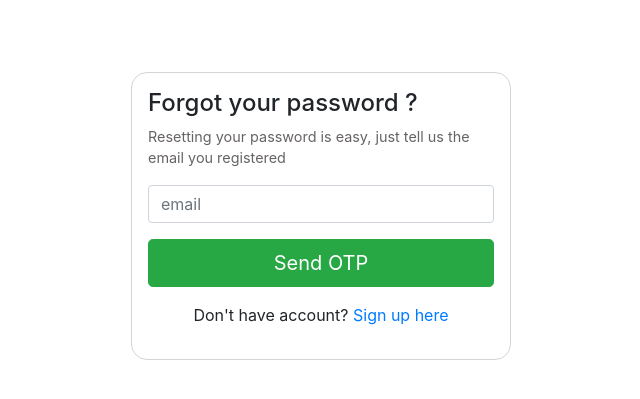
After one commit to goutham9032/Mockfb, a Django app: page /accounts/forgot_password/ in a window 1280 px wide. The commit adds this page. Shown: the top 399 px of the page, without its empty margins (319-959 px from the left). Run offline with Django 3.2, Linux system fonts and the light colour scheme; parts of the project's set-up code (start-up, migrations or seed data) failed here and were passed over; some libraries are stand-ins or nearby versions.

Commit message:
added forgot password

```diff
--- a/Mock_fb/urls.py
+++ b/Mock_fb/urls.py
@@ -11,7 +11,8 @@ urlpatterns = [
     url(r'^accounts/login/$', app_views.login_user, name="login_user"),
     url(r'^accounts/logout/$', auth_views.logout, {'template_name':'registration/logout.html'}),
     url(r'^accounts/register/$', app_views.register, name="register"),
-    url(r'^accounts/password_reset/$', app_views.password_reset, name="password_reset"),
+    url(r'^accounts/forgot_password/$', app_views.forgot_password, name="forgot_password"),
+    url(r'^accounts/password_reset/(?P<key>.*)$', app_views.password_reset, name="password_reset"),
 
     url(r'^', include('app.urls')), # No need of import
 ]
--- a/app/views.py
+++ b/app/views.py
@@ -3,6 +3,7 @@ import os
 import json
 import time
 import urllib
+import base64
 from random import randint
 
 from django.shortcuts import render, redirect
@@ -16,6 +17,7 @@ from django.contrib.sessions.models import Session
 from django.views.decorators.csrf import csrf_exempt
 from django.contrib.auth import authenticate, login
 from django.core.mail import send_mail, EmailMultiAlternatives
+from django.core.exceptions import PermissionDenied, ObjectDoesNotExist
 from django.contrib.auth.hashers import make_password, check_password
 from django.template.loader import render_to_string, get_template
 from django import forms
@@ -39,33 +41,84 @@ def get_user_from_session(req_perm):
               f_name='get_user_from_session',
               user_id=user.id, username=user.username)
 
-def send_support_mail(subject, mail, body="", template_path='', context='', cc_emails=[]):
+def send_support_mail(subject, mail, body="", template_path='', context={}, cc_emails=[]):
     message = EmailMultiAlternatives(subject=subject,
         body=body, from_email=settings.EMAIL_HOST_USER,
         to=[mail], cc=cc_emails)
 
-    context = context
-    template = render_to_string('email_template.html', {'name':mail,'otp':context})
+    template = render_to_string('email_template.html', context)
     message.attach_alternative(template, "text/html")
     message.send(fail_silently=True)
     return True
 
-def password_reset(request):
+def password_reset(request, key):
+    decoded_dict = json.loads(base64.urlsafe_b64decode(key).decode())
+    user = User.objects.get(email=decoded_dict['email'])
+    if decoded_dict['key'] != user.password.split('$')[-1]:
+       return render(request, 'errors.html')
+    if request.method == 'POST':
+       req_body = request.POST.dict()
+       new_enc_pass = req_body['new_password']
+       new_dec_pass = base64.urlsafe_b64decode(bytes(new_enc_pass, 'utf-8')).decode()
+       user.set_password(new_dec_pass)
+       user.save()
+       user = authenticate(username = user.username, password = new_dec_pass)
+       if user:
+          login(request, user)
+          return JsonResponse({'success':True})
+       else:
+          return JsonResponse({'success':False})
+    return render(request, 'registration/password_reset.html', {'user':user})
+
+def forgot_password(request):
     if request.method == 'POST':
         post_body = request.POST.dict() # This format will be used when JSON is not stringified in js
         rand_no = lambda length : randint(int('1'*length),int('9'*length))
         if post_body['type'] == 'register_otp':
-            user = User.objects.get(email=post_body['email'])
+            try:
+               user = User.objects.get(email=post_body['email'])
+            except ObjectDoesNotExist:
+                return JsonResponse({'success':False,
+                                     'message': '<b>%s</b> email does not exists, please provide valid email'%(post_body['email'])})
+
             otp = rand_no(6)
             enc_otp = make_password(otp, '36000', 'pbkdf2_sha256')
+            print(otp)
+            # method2 storing in db
             OtpActivity.objects.update_or_create(user=user,
                                                 defaults={'otp':enc_otp,
                                                           'created_ts':int(time.time())
                                                          })
-            val = send_support_mail('Password reset', post_body['email'], context=otp)
+            json_dumps = lambda email, key : json.dumps({'email':email,
+                                                         'key':key.split('$')[-1],
+                                                         'timestamp':int(time.time())})
+            encode = lambda email, key: base64.urlsafe_b64encode(bytes(json_dumps(email, key), 'utf-8'))
+            encoded_key = encode(user.email, user.password)
+            home_url = request.get_raw_uri().split('accounts')[0]
+            encoded_url = '%saccounts/password_reset/%s'%(home_url, encoded_key.decode())
+            email_pass_reset_msg = ' <br><br><a href="%s">Click here to reset password</a>'%(encoded_url)
+            val = send_support_mail('Password reset', post_body['email'], context={'otp':otp,
+                                                                                   'email':post_body['email'],
+                                                                                   'pass_reset_url': encoded_url})
             if val == 1:
-               return JsonResponse({'success':True})
+               # method 1 setting to session some variables
+               request.session['otp'] = otp
+               request.session['expiry'] = int(time.time()) + settings.OTP_EXPIRY_LIMIT
+               request.session['user'] = user.email
+               # TODO : session not getting expired
+               # request.session.set_expiry(settings.OTP_EXPIRY_LIMIT)
+            success_msg = 'An OTP has been sent to the registered email <b>%s</b>'%(post_body['email'])
+            return JsonResponse({'success':True, 'message': success_msg})
         elif post_body['type'] == 'verify_otp':
+            # method 1 through session we can check
+            sess_otp = request.session['otp']
+            sess_otp_exp = request.session['expiry']
+            sess_user = request.session['user']
+            below_exp = int(time.time()) <= sess_otp_exp
+            if not (below_exp and sess_user == post_body['email'] and post_body['otp'] == str(sess_otp)):
+                return JsonResponse({'success':False})
+
+            # method 2 store in deb and check
             user = User.objects.get(email=post_body['email'])
             obj = OtpActivity.objects.get(user=user)
             created_ts = obj.created_ts
@@ -76,7 +129,7 @@ def password_reset(request):
             else:
                 return JsonResponse({'success':False})
     else:
-       return render(request, 'registration/password_reset.html')
+       return render(request, 'registration/forgot_password.html')
 
 @login_required
 def home(request):
@@ -176,6 +229,7 @@ def login_user(request):
         if not (User.objects.filter(username=username).exists() and password):
             return render(request, 'registration/login.html', {'success': False, 'data':req})
         user = authenticate(username = username, password = password)
+        # TODO: session expire working in firefox, not in crome
         if 'remember' not in req:
             request.session.set_expiry(0)
             settings.SESSION_EXPIRE_AT_BROWSER_CLOSE = True
--- a/requirements.txt
+++ b/requirements.txt
@@ -1,2 +1,3 @@
 Django==1.9.8
 basescript==0.2.6
+django-otp==0.5.2
--- a/static/css/home.css
+++ b/static/css/home.css
@@ -231,3 +231,28 @@ input[type="file"]{
     font-size:0.8rem;
     padding:0.4rem;
 }
+.f_right{
+    float:right;
+}
+.otp_btns{
+    padding: 0.375rem 2.75rem;
+    margin-top:0.5rem;
+}
+.otp_info_msg_div p{
+    margin:0.4rem
+}
+.err{
+    color:red;
+    font-size:0.8rem;
+}
+.err_pass_msg{
+    color:red;
+    font-size:0.8rem;
+}
+.otp_counter{
+    color:blue;
+}
+.reset_info_msg{
+    font-size: 0.9rem;
+    color: #676363;
+}
--- a/static/js/main.js
+++ b/static/js/main.js
@@ -2,6 +2,7 @@ $DOM = $(document)
 $DOM.ready(function(){
 
     var OTP_SESSION = 45 // sec
+    var TMP_PASS_LEN = 0
 
     function call_ajax(url, type, data) {
          data = data || '';
@@ -143,37 +144,83 @@ $DOM.ready(function(){
 			}
 		});
     }
-
+    var timer = null;
     function set_timer(){
-       setInterval(function() {
-           $("#counter").html(OTP_SESSION)
-           OTP_SESSION--;
-       }, 1000)
+       timer = setInterval(function() {
+						   $(".otp_counter").html('00:'+OTP_SESSION).css('color', 'blue')
+						   OTP_SESSION--;
+                           if(OTP_SESSION < 10){
+							 $(".otp_counter").html('00:0'+OTP_SESSION).css('color','red')
+                           }
+						   if(OTP_SESSION == 0){
+							 $(".otp_counter").html('00:00').css('color','red')
+                             $('#verify_otp').prop('disabled', true)
+                             $('.err').toggleClass('no_display')
+							 clearInterval(timer);
+							 return
+						   }
+					   }, 1000)
     }
 
-    function password_reset(){
+    function send_otp(){
+       event.preventDefault();
        ajax_csrf_exempt_setup()
-       email = $('#email').val()
+       email_obj = $('#id_email')
+       if(!email_obj.val().length){
+           alert('Please enter valid email');
+           return
+       }
+       if($('.btn-success').is(':visible')){
+           // this case to resend otp, as the timer not getting stopped once he presses submit otp,
+           // so again we are clearing this timer
+           clearInterval(timer)
+       }
+       email = email_obj.val()
        url = window.location.pathname
        type = 'POST'
        data = {'email': email, 'type': 'register_otp'}
-       set_timer()
        req = call_ajax(url, type, data);
+       OTP_SESSION = 45
        $.when(req).done(function(data) {
            if(data.success){
-               $('.password_reset').append('email has been set out to the email provided and enter valid otp')
+              $('.password_reset_btn').remove()
+              var msg = `<div class="alert alert-success">`+ data.message +`</div>`
+              var otp_ip_box= `<div class="form-group">
+                                    <input class="form-control" placeholder="OTP"
+                                           required id="id_otp"
+                                           maxlength="6" name="otp" type="text" value="" />
+                                    <p>
+                                       <span class='otp_counter'>00:`+OTP_SESSION+`</span>
+                                       <span class="invalid_otp err no_display">
+                                             &nbsp&nbspInvalid otp/session time out, please try again
+                                       </span>
+                                    </p>
+                                    <button class="btn otp_btns btn-success" id="verify_otp">Verify otp</button>
+                                    <button class="btn otp_btns f_right btn-primary password_reset_btn"
+                                           id="resend_otp">Resend otp
+                                    </button>
+                               </div>`
+              $('.otp_info_msg_div').empty().append(msg+otp_ip_box)
+              $('#id_email').prop('disabled', true);
+              set_timer()
            }
            else{
-               console.log('received false')
+              var msg = `<div class="alert alert-danger">`+ data.message +`</div>`
+              $('.otp_info_msg_div').empty().append(msg)
            }
        });
 
     }
 
     function verify_otp(){
+       event.preventDefault();
        ajax_csrf_exempt_setup()
-       email = $('#email').val()
-       otp = $('#otp').val();
+       email = $('#id_email').val()
+       otp = $('#id_otp').val();
+       if(!otp.length){
+           alert('Please enter valid email');
+           return
+       }
        url = window.location.pathname
        type = 'POST'
        data = {'email': email, 'type': 'verify_otp', 'otp': otp}
@@ -183,10 +230,65 @@ $DOM.ready(function(){
              window.location.href = '/'
          }
          else{
-               $('.password_reset').append('otp failed')
+             err_obj = $('.err')
+             if(!err_obj.is(':visible')){
+                $('.err').toggleClass('no_display')
+             }
+             // clearInterval(timer)
+             // $('#verify_otp').prop('disabled', true)
          }
        });
 
+    }
+
+    function check_password_format(){
+        obj = $('.err_pass_msg')
+        $('.err_con_msg').css('display', 'none')
+        if(!$(this).val().match(/^[0-9a-zA-Z-_]+$/) && $(this).val().length >= 1){
+            obj.css('display','block')
+            TMP_PASS_LEN = 0
+        }
+        else{
+            TMP_PASS_LEN ++;
+            obj.css('display', 'none')
+        }
+
+        if($(this).val().length > 8 && TMP_PASS_LEN){
+           $('#reset_password').prop('disabled', false)
+        }
+        else{
+           $('#reset_password').prop('disabled', true)
+
+        }
+    }
+
+    function reset_password(){
+        event.preventDefault();
+        ajax_csrf_exempt_setup()
+        new_pass = $('#id_new_pass').val()
+        con_pass = $('#id_con_pass').val()
+        if (new_pass != con_pass && TMP_PASS_LEN != 0){
+            $('.err_con_msg').css('display', 'block')
+            return
+        }
+        else{
+           url = window.location.pathname
+           type = 'POST'
+           data = {'new_password': btoa(new_pass)}
+           req = call_ajax(url, type, data);
+           $.when(req).done(function(data) {
+             if(data.success){
+                 window.location.href = '/'
+             }
+             else{
+                 console.log('some thing went wrong please check')
+             }
+          })
+       }
+    }
+
+    function check_con_passwd(){
+        $('.err_con_msg').css('display', 'none')
     }
 
     function bindEvents() {
@@ -198,8 +300,11 @@ $DOM.ready(function(){
 		    .on('click', '#post_feed', post_feed)
 	        .on('click', '.like_heart', like_unlike_activity)
             .on('change', '#id_remember', change_checkbox_val)
-            .on('click', '.password_reset_btn', password_reset)
-            .on('click', '.otp_btn', verify_otp)
+            .on('click', '.password_reset_btn', send_otp)
+            .on('click', '#verify_otp', verify_otp)
+            .on('keyup', '#id_new_pass', check_password_format)
+            .on('keyup', '#id_con_pass', check_con_passwd)
+            .on('click', '#reset_password', reset_password)
     }
 
     bindEvents();
--- a/templates/email_template.html
+++ b/templates/email_template.html
@@ -1 +1,4 @@
 <p style="color:red;">{{name}} I am in the email_temlate and otp is {{otp}}</p>
+<br>
+<p>Click on the below link to reset password</p>
+<a href="{{pass_reset_url}}">{{pass_reset_url}}</a>
--- /dev/null
+++ b/templates/errors.html
@@ -0,0 +1,5 @@
+{% extends 'base.html' %}
+{% block content %}
+    {% csrf_token %}
+    <h5>error occured please try again</h5>
+{% endblock %}
--- /dev/null
+++ b/templates/registration/forgot_password.html
@@ -0,0 +1,35 @@
+{% extends 'base.html' %}
+{% block content %}
+    {% csrf_token %}
+    <div class="container login">
+        <div class="row justify-content-center">
+            <div class="col-md-4 col-md-offset-4">
+                <div class="panel panel-default">
+                    <div class="panel-heading">
+                        <h4 class="panel-title">Forgot your password ?</h4>
+                        <p class="reset_info_msg">Resetting your password is easy, just tell us the email you registered</p>
+                    </div>
+                    <div class="panel-body">
+                        <form accept-charset="UTF-8">
+                        {% csrf_token %}
+                        <fieldset>
+                            <div class="form-group">
+                                <input class="form-control" placeholder="email"
+                                       required id="id_email" maxlength="30" name="email" type="email" value="" />
+                            </div>
+                            <div class="form-group">
+                                <div class="otp_info_msg_div">
+                                </div>
+                                <input class="btn btn-lg password_reset_btn btn-success btn-block" type="submit" value="Send OTP">
+                            </div>
+                            <div class="form-group">
+                                  <p class="text-center">Don't have account? <a href="/accounts/register/">Sign up here</a></p>
+                            </div>
+                        </fieldset>
+                        </form>
+                    </div>
+                </div>
+            </div>
+        </div>
+    </div>
+{% endblock %}
--- a/templates/registration/login.html
+++ b/templates/registration/login.html
@@ -25,6 +25,9 @@
 			    	    	<label>
 			    	    		<input name="remember" type="checkbox" value='NO' id="id_remember" /> Remember Me
 			    	    	</label>
+                            <label class="f_right">
+                                <a href="/accounts/forgot_password/">Forgot Password</a>
+                            </label>
 			    	    </div>
                         <div class="form-group">
                            {% if not success %}
```
Also changed, not shown: templates/registration/password_reset.html (+33 -10 lines).
